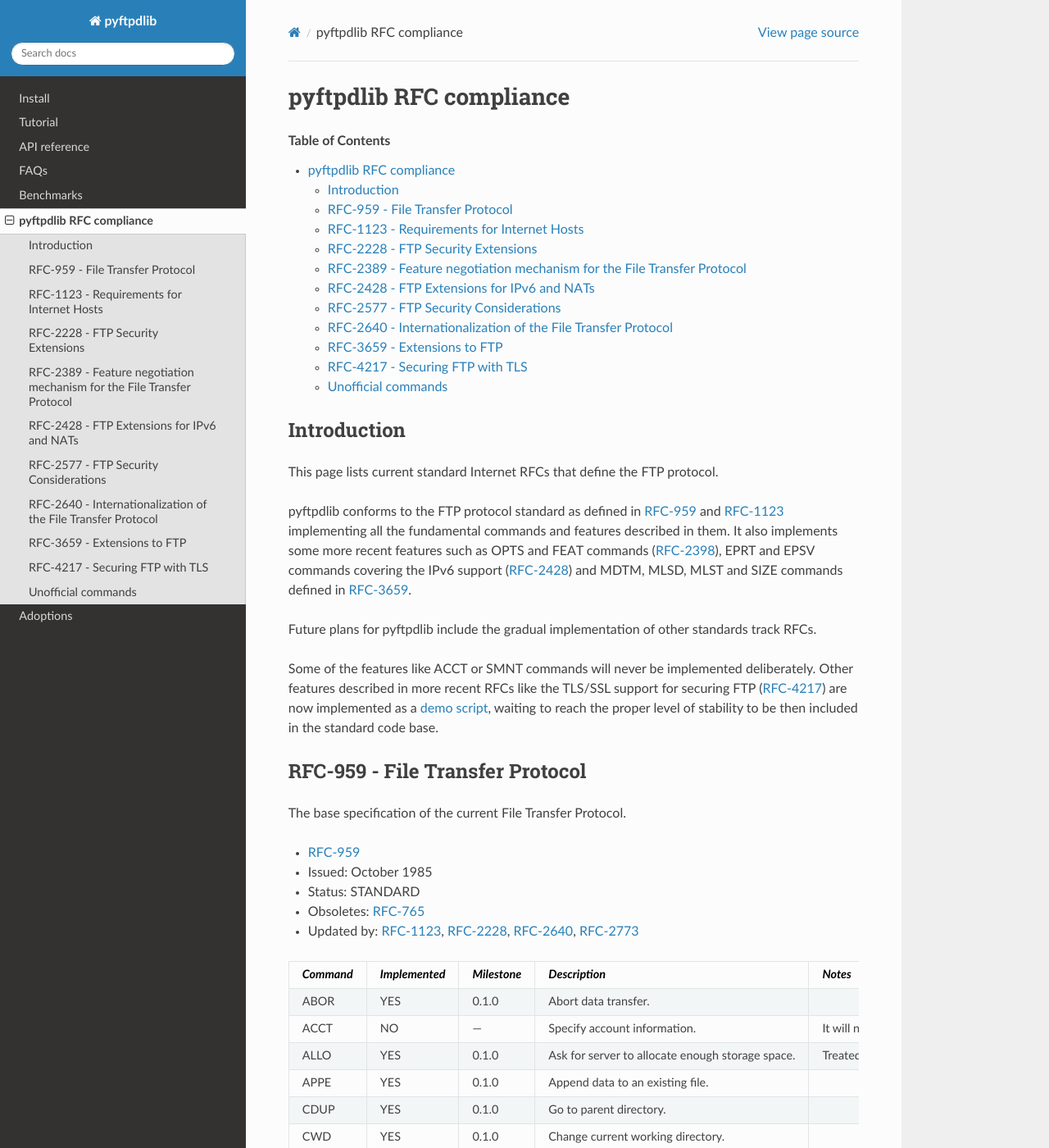
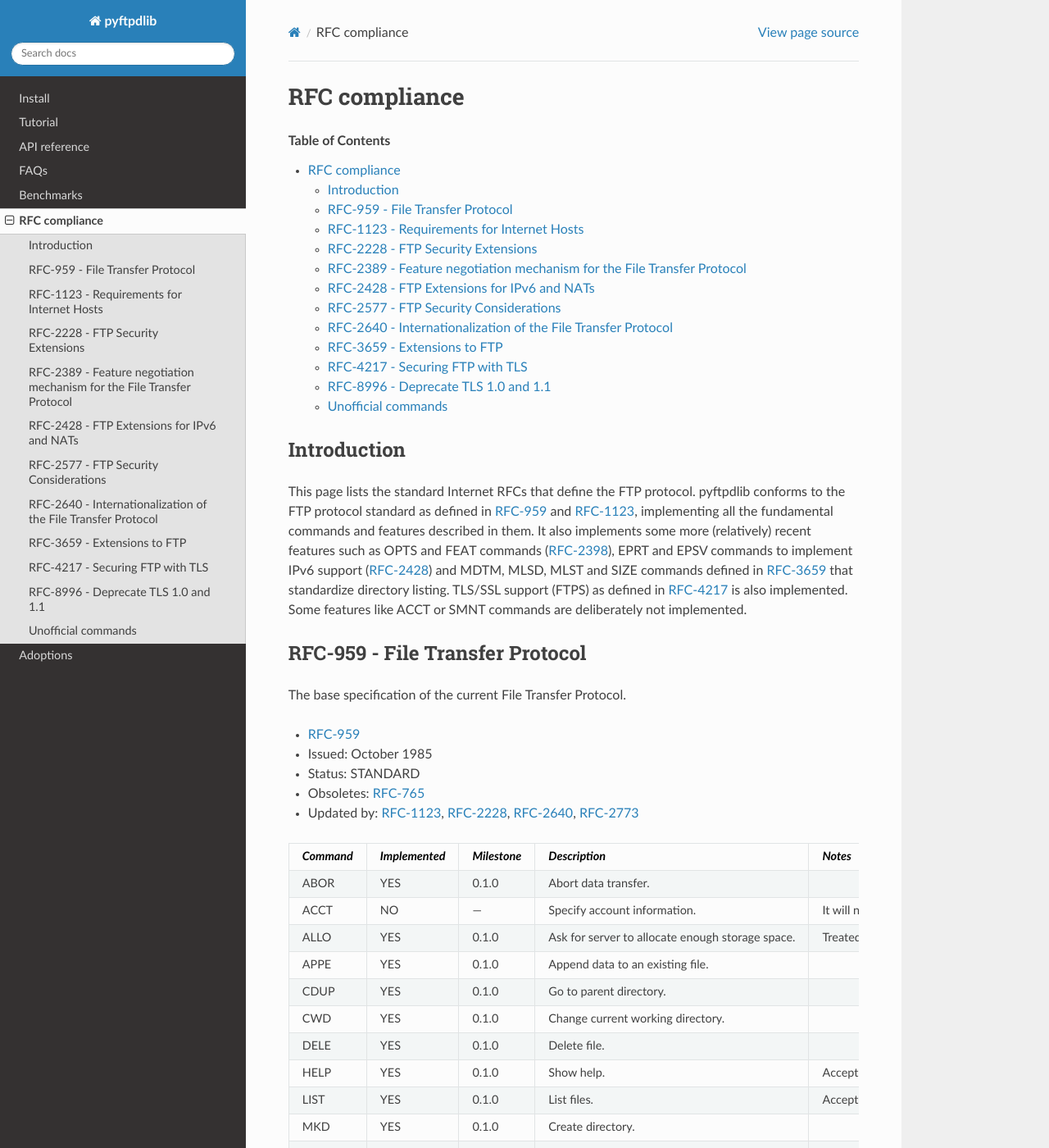
Before and after one commit to giampaolo/pyftpdlib, a Sphinx documentation site: the page built from docs/rfc-compliance.rst, in a window 1280 px wide and 1400 px high. Shown: the whole window at 82% size. Built offline with Sphinx 7.4.7 and the Read the Docs theme 2.0.0, drawn with Linux system fonts in a browser that asks for light colours; some of the changed text lies outside the part shown.

Commit message:
update rfc compliance doc

```diff
--- a/HISTORY.rst
+++ b/HISTORY.rst
@@ -21,7 +21,7 @@
 * #629: Python 2.7 is no longer supported.
 * #629: pysendfile module is no longer a required dependency, because we ceased
   support for Python 2.
-* #639: (FTPS)SSLv2 and SSLv3 connections are no longer accepted when client
+* #639: (FTPS) SSLv2 and SSLv3 connections are no longer accepted when client
   connects.
 
 Version: 1.5.10 - 2024-06-23
--- a/docs/adoptions.rst
+++ b/docs/adoptions.rst
@@ -4,8 +4,8 @@
 
 .. contents:: Table of Contents
 
-Here comes a (mostly out dated) list of softwares and systems using pyftpdlib.
-In case you want to add your software to such list make a PR or create a
+Here comes a (mostly outdated) list of softwares and systems using pyftpdlib.
+In case you want to add your software to such list, make a PR or create a
 ticket on the bug tracker.
 Please help us in keeping such list updated.
 
--- a/docs/rfc-compliance.rst
+++ b/docs/rfc-compliance.rst
@@ -1,28 +1,21 @@
-========================
-pyftpdlib RFC compliance
-========================
+==============
+RFC compliance
+==============
 
 .. contents:: Table of Contents
 
 Introduction
 ============
 
-This page lists current standard Internet RFCs that define the FTP protocol.
-
+This page lists the standard Internet RFCs that define the FTP protocol.
 pyftpdlib conforms to the FTP protocol standard as defined in `RFC-959`_ and
-`RFC-1123`_ implementing all the fundamental commands and features described in
-them. It also implements some more recent features such as OPTS and FEAT
-commands (`RFC-2398`_), EPRT and EPSV commands covering the IPv6 support
-(`RFC-2428`_) and MDTM, MLSD, MLST and SIZE commands defined in `RFC-3659`_.
-
-Future plans for pyftpdlib include the gradual implementation of other
-standards track RFCs.
-
-Some of the features like ACCT or SMNT commands will never be implemented
-deliberately. Other features described in more recent RFCs like the TLS/SSL
-support for securing FTP (`RFC-4217`_) are now implemented as a `demo script`_,
-waiting to reach the proper level of stability to be then included in the
-standard code base.
+`RFC-1123`_, implementing all the fundamental commands and features described
+in them. It also implements some more (relatively) recent features such as OPTS
+and FEAT commands (`RFC-2398`_), EPRT and EPSV commands to implement IPv6
+support (`RFC-2428`_) and MDTM, MLSD, MLST and SIZE commands defined in
+`RFC-3659`_ that standardize directory listing. TLS/SSL support (FTPS) as
+defined in `RFC-4217`_ is also implemented. Some features like ACCT or SMNT
+commands are deliberately not implemented.
 
 RFC-959 - File Transfer Protocol
 ================================
@@ -153,9 +146,9 @@
 +-----------+---------------+-------------+------------------------------------+------------------------------------------------------------------------------------------------------------------------------------------------------------------------------------------------------------------------------------+
 | *Command* | *Implemented* | *Milestone* | *Description*                      | *Notes*                                                                                                                                                                                                                            |
 +===========+===============+=============+====================================+====================================================================================================================================================================================================================================+
-| AUTH      | NO            | ---         | Authentication/Security Mechanism. | Implemented as `demo script`_ by following the `RFC-4217`_ guide line.                                                                                                                                                             |
+| AUTH      | YES           | 1.5.2       | Secure Control Connection          |                                                                                                                                                                                                                                    |
 +-----------+---------------+-------------+------------------------------------+------------------------------------------------------------------------------------------------------------------------------------------------------------------------------------------------------------------------------------+
-| CCC       | NO            | ---         | Clear Command Channel.             |                                                                                                                                                                                                                                    |
+| CCC       | NO            | ---         | Unsecure Control Connection        |                                                                                                                                                                                                                                    |
 +-----------+---------------+-------------+------------------------------------+------------------------------------------------------------------------------------------------------------------------------------------------------------------------------------------------------------------------------------+
 | CONF      | NO            | ---         | Confidentiality Protected Command. | Somewhat obsoleted by `RFC-4217`_.                                                                                                                                                                                                 |
 +-----------+---------------+-------------+------------------------------------+------------------------------------------------------------------------------------------------------------------------------------------------------------------------------------------------------------------------------------+
@@ -163,9 +156,9 @@
 +-----------+---------------+-------------+------------------------------------+------------------------------------------------------------------------------------------------------------------------------------------------------------------------------------------------------------------------------------+
 | MIC       | NO            | ---         | Integrity Protected Command.       | Somewhat obsoleted by `RFC-4217`_.                                                                                                                                                                                                 |
 +-----------+---------------+-------------+------------------------------------+------------------------------------------------------------------------------------------------------------------------------------------------------------------------------------------------------------------------------------+
-| PBSZ      | NO            | ---         | Protection Buffer Size.            | Implemented as `demo script`_ by following the `RFC-4217`_ guide line as a no-op command.                                                                                                                                          |
+| PBSZ      | YES           | 1.5.2       | Protection Buffer Size.            | As per `RFC-4217`_ recommendation, basically a no-op command.                                                                                                                                                                      |
 +-----------+---------------+-------------+------------------------------------+------------------------------------------------------------------------------------------------------------------------------------------------------------------------------------------------------------------------------------+
-| PROT      | NO            | ---         | Data Channel Protection Level.     | Implemented as `demo script`_ by following the `RFC-4217`_ guide line supporting only "P" and "C" protection levels.                                                                                                               |
+| PROT      | YES           | 1.5.2       | Data Channel Protection Level.     | As per `RFC-4217`_ guide recommendation, only supports "P" and "C" protection levels.                                                                                                                                              |
 +-----------+---------------+-------------+------------------------------------+------------------------------------------------------------------------------------------------------------------------------------------------------------------------------------------------------------------------------------+
 
 RFC-2389 - Feature negotiation mechanism for the File Transfer Protocol
@@ -294,14 +287,22 @@
 +-----------+---------------+-------------+------------------------------------+---------------------------------------------+
 | *Command* | *Implemented* | *Milestone* | *Description*                      | *Notes*                                     |
 +===========+===============+=============+====================================+=============================================+
-| AUTH      | YES           | ---         | Authentication/Security Mechanism. |                                             |
+| AUTH      | YES           | ---         | Secure control connection          |                                             |
 +-----------+---------------+-------------+------------------------------------+---------------------------------------------+
-| CCC       | NO            | ---         | Clear Command Channel.             |                                             |
+| CCC       | NO            | ---         | Unsecure control connection        |                                             |
 +-----------+---------------+-------------+------------------------------------+---------------------------------------------+
 | PBSZ      | YES           | ---         | Protection Buffer Size.            | Implemented as as a no-op as recommended.   |
 +-----------+---------------+-------------+------------------------------------+---------------------------------------------+
 | PROT      | YES           | ---         | Data Channel Protection Level.     | Support only "P" and "C" protection levels. |
 +-----------+---------------+-------------+------------------------------------+---------------------------------------------+
+
+RFC-8996 - Deprecate TLS 1.0 and 1.1
+====================================
+
+- `RFC-8996`_
+- Issued: March 2021
+- Status: STANDARD
+- Implemented by pyftpdlib: NO (not by default).
 
 Unofficial commands
 ===================
@@ -315,7 +316,6 @@
 | SITE CHMOD | YES           | 0.7.0       | Change file mode. |         |
 +------------+---------------+-------------+-------------------+---------+
 
-.. _`demo script`: https://github.com/giampaolo/pyftpdlib/blob/master/demo/tls_ftpd.py
 .. _`RFC-1123`: https://datatracker.ietf.org/doc/html/rfc1123
 .. _`RFC-2228`: https://datatracker.ietf.org/doc/html/rfc2228
 .. _`RFC-2246`: https://datatracker.ietf.org/doc/html/rfc2246
@@ -328,4 +328,5 @@
 .. _`RFC-3659`: https://datatracker.ietf.org/doc/html/rfc3659
 .. _`RFC-4217`: https://datatracker.ietf.org/doc/html/rfc4217
 .. _`RFC-765`: https://datatracker.ietf.org/doc/html/rfc765
+.. _`RFC-8996`: https://datatracker.ietf.org/doc/html/rfc8996
 .. _`RFC-959`: https://datatracker.ietf.org/doc/html/rfc959
```
Also changed, not shown: docs/tutorial.rst (+24 -21 lines).
